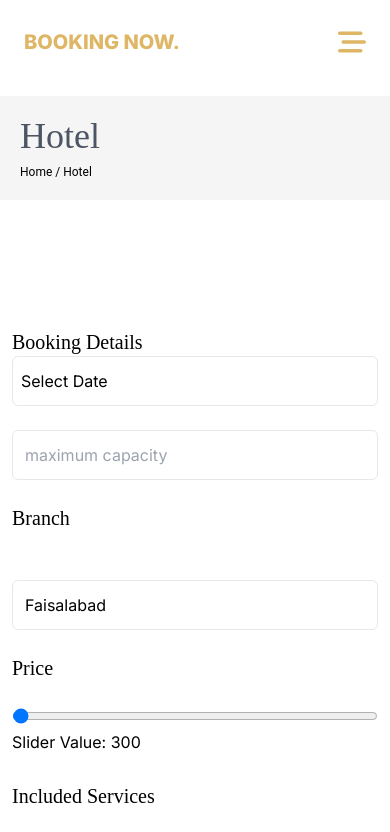
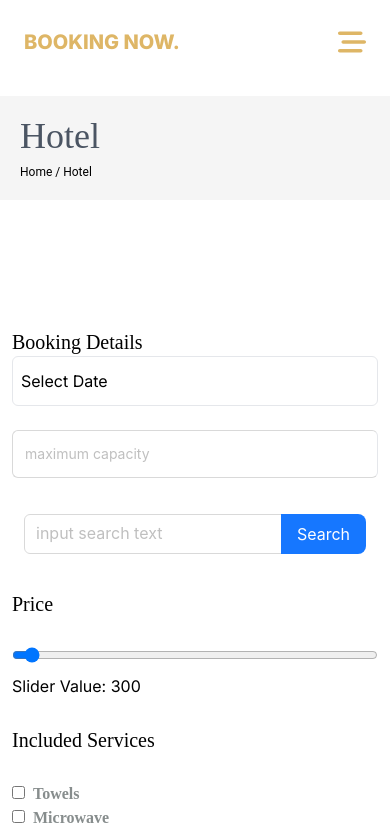
Before and after one commit to TopSol/product-one, a Next.js app: page /pages/marquee in a window 390 px wide. Shown: the top 832 px of the page. Built offline with nearby package versions, Linux system fonts and the light colour scheme; no server answers; the database is empty.

Commit message:
fix the branch filter issuee

```diff
--- a/app/pages/marquee/page.tsx
+++ b/app/pages/marquee/page.tsx
@@ -4,14 +4,15 @@ import Navbar from "@/app/component/Navbar";
 import Footer from "@/app/component/footer";
 import { db } from "@/app/firebase";
 import "react-day-picker/dist/style.css";
-import { useStore } from "../../../store";
+import { message } from "antd";
 import { collection, getDocs } from "firebase/firestore";
 import "./style.css";
 import MarqueeDetails from "@/app/component/MarqueeDetails";
-import { Input } from "antd";
-
-import { format } from 'date-fns';
-import { DateRange, DayPicker } from 'react-day-picker';
+import { Input, Space } from "antd";
+const { Search } = Input;
+import axios from "axios";
+import { format } from "date-fns";
+import { DateRange, DayPicker } from "react-day-picker";
 import Modal from "antd/es/modal/Modal";
 import { getFormatDates } from "@/app/utils";
 const pastMonth = new Date();
@@ -22,9 +23,11 @@ function Marquee() {
   const [venuesPrice, setVenuesPrice] = useState([]);
   const [filterMarqueeWithPrice, setFilterMarqueeWithPrice] = useState([]); // [
   const [filteredVenuesPrice, setFilteredVenuesPrice] = useState([]);
-  const [controlPrice,setControlPrice]=useState([])
-  const [bookDate,setBookDate]=useState([])
+  const [controlPrice, setControlPrice] = useState([]);
+  const [bookDate, setBookDate] = useState([]);
   const [range, setRange] = useState<DateRange | undefined>();
+  const [searchQuery, setSearchQuery] = useState("");
+  const [coordinates, setCoordinates] = useState({ lat: null, lng: null });
   const handleSliderChange = async (event) => {
     const price = Number(event.target.value);
     setSliderValue(price);
@@ -35,7 +38,7 @@ function Marquee() {
       return item?.data?.price < value;
     });
     let arr = [];
-    const data=controlPrice.length?controlPrice:userData
+    const data = controlPrice.length ? controlPrice : userData;
     data.map((item) => {
       filteredVenues.map((item1) => {
         if (item.data.userId.includes(item1.data.userId)) {
@@ -49,13 +52,13 @@ function Marquee() {
     setFilterMarqueeWithPrice(arr);
     setFilteredVenuesPrice(arr);
   };
-  const handleSittingCapacity =(e)=>{
-  const capacity=Number(e.target.value)
+  const handleSittingCapacity = (e) => {
+    const capacity = Number(e.target.value);
     const filteredVenues = venuesPrice.filter((item) => {
-    return capacity > item?.data?.minCapacity ;
+      return capacity > item?.data?.minCapacity;
     });
     let arr = [];
-  const data=filteredVenuesPrice.length ? filteredVenuesPrice : userData
+    const data = filteredVenuesPrice.length ? filteredVenuesPrice : userData;
     data.map((item) => {
       filteredVenues.map((item1) => {
         if (item.data.userId.includes(item1.data.userId)) {
@@ -66,10 +69,9 @@ function Marquee() {
       });
     });
     setFilterMarqueeWithPrice(arr);
-  setControlPrice(arr)
+    setControlPrice(arr);
+  };
 
-  }
-  console.log(userData, "userDatauserData");
   useEffect(() => {
     const getUser = async () => {
       const querySnapshot = await getDocs(collection(db, "users"));
@@ -89,45 +91,133 @@ function Marquee() {
       });
       setVenuesPrice(VenueArr);
       setUserData(dataArr);
-      setBookDate(bookDateArr)
+      setBookDate(bookDateArr);
     };
     getUser();
   }, []);
-  console.log(bookDate,"bookDatebookDate")
+  // console.log(bookDate, "bookDatebookDate");
   useEffect(() => {
     const dates = getFormatDates([range]);
     const startDate = new Date(dates[0]?.from);
     const endDate = new Date(dates[0]?.to);
     venuesPrice.map((item1) => {
-      console.log( item1?.data?.venueId,"sdfsdfsdfdsfsdf")
-      bookDate.map((item2)=>{
-        // item2?.data?.dates?.map((item3)=>{
-        //   const date=new Date(item3)
-        //   if(item1?.data?.venueId===item2?.data?.venueId){
-        //     if(date>=startDate && date<=endDate){
-        //       console.log(item1?.data?.venueId,"item1?.data?.venueId")
-        //     }
-        //   }
-        // })
-        console.log(item2?.data?.dates,"dfsdfsdfddddsddfsdf")
-      })
-      // console.log(item?.data?.venueId, "itemdatauserId");
+      // console.log(item1?.data?.venueId, "sdfsdfsdfdsfsdf");
+      bookDate.map((item2) => {
+        // console.log(item2?.data?.dates, "dfsdfsdfddddsddfsdf");
       });
-    console.log(startDate,"endDate", endDate,"endDate");
+    });
+    // console.log(startDate, "endDate", endDate, "endDate");
   }, [range]);
 
   let footer = <p>Select Date</p>;
   if (range?.from) {
     if (!range.to) {
-      footer = <p>{format(range.from, 'PPP')}</p>;
+      footer = <p>{format(range.from, "PPP")}</p>;
     } else if (range.to) {
       footer = (
         <p>
-          {format(range.from, 'PPP')}–{format(range.to, 'PPP')}
+          {format(range.from, "PPP")}–{format(range.to, "PPP")}
         </p>
       );
     }
   }
+  // const handleSearch = async () => {
+  //   try {
+  //     const response = await axios.get(
+  //       `https://nominatim.openstreetmap.org/search`,
+  //       {
+  //         params: {
+  //           q: searchQuery,
+  //           format: "json",
+  //         },
+  //       }
+  //     );
+
+  //     const data = filteredVenuesPrice.length ? filteredVenuesPrice : userData;
+  //     console.log(data, "datadata");
+
+  //     data.map((item) =>{
+  //       console.log(item.data.locations, "itemitemitem");
+  //       if (item.data.locations == coordinates) {
+  //         // return
+  //         // message.success("Found")
+  //       }
+  //     })
+
+  //     if (response.data.length > 0) {
+  //       const { lat, lng } = response.data[0];
+  //       filterMarqueeWithPrice.includes()
+  //       setCoordinates({ lat: parseFloat(lat), lng: parseFloat(lng) });
+  //       message.success("Found Successfully.");
+  //     } else {
+  //       setCoordinates({ lat: null, lng: null });
+  //       message.warning("Sorry, that address could not be found.");
+
+  //     }
+  //   } catch (error) {
+  //     console.error("Error fetching coordinates:", error);
+  //   }
+  // };
+
+  const isWithinRange = (coord1, coord2, range) => {
+    const distance = Math.sqrt(
+      Math.pow(coord1.lat - coord2.lat, 2) +
+        Math.pow(coord1.lng - coord2.lng, 2)
+    );
+    console.log(distance, "distance", range)
+    return distance <= range;
+  };
+
+  const handleSearch = async () => {
+    try {
+      const response = await axios.get(
+        `https://nominatim.openstreetmap.org/search`,
+        {
+          params: {
+            q: searchQuery,
+            format: "json",
+          },
+        }
+      );
+      const { lat, lon } = response.data[0];
+
+      const data = filteredVenuesPrice.length ? filteredVenuesPrice : userData;
+      const userCoordinates = {
+        lat: Number(lat),
+        lng: Number(lon)
+      };
+
+      const asd = data.filter((item) => {
+        console.log(item.data.locations, "datadata", data);
+        if (
+          item.data.locations &&
+          item.data.locations.lat &&
+          item.data.locations.lng
+        ) {
+          const itemCoordinates = {
+            lat: item.data.locations.lat,
+            lng: item.data.locations.lng,
+          };
+
+          if (isWithinRange(userCoordinates, itemCoordinates, 0.5)) {
+            // alert(1)
+            return true
+            } else {
+              // alert(2)
+              return false
+            }
+          } else {
+            // alert(3)
+            return false
+          }
+
+      });
+      setFilterMarqueeWithPrice(asd)
+    } catch (error) {
+      console.error("Error fetching coordinates:", error);
+    }
+  };
+console.log("setFilterMarqueeWithPrice", filterMarqueeWithPrice)
   return (
     <>
       <div>
@@ -149,24 +239,30 @@ function Marquee() {
               >
                 {footer}
               </div>
-              <input
+              <Input
                 type="text"
                 placeholder="maximum capacity"
                 className="py-3 border-r-gray-200 mt-6 border-[1px] outline-none rounded-md px-3 w-full "
                 onChange={handleSittingCapacity}
               />
             </div>
+
             <div>
-              <h1 className="font-vollkorn text-xl my-6">Branch</h1>
-              <input
+              <Search
+                className="py-3  mt-6  outline-none rounded-md px-3 "
+                placeholder="input search text"
+                allowClear
                 type="text"
-                value={"Faisalabad"}
-                className="py-3 border-r-gray-200 mt-6 border-[1px] outline-none rounded-md px-3 w-full "
+                value={searchQuery}
+                onChange={(e) => setSearchQuery(e.target.value)}
+                enterButton="Search"
+                size="large"
+                onSearch={handleSearch}
               />
             </div>
             <div>
               <h1 className="font-vollkorn text-xl my-6">Price</h1>
-              <input
+              <Input
                 type="range"
                 min="150"
                 max="100000"
@@ -249,8 +345,17 @@ function Marquee() {
             </div>
           </div>
           <div className="w-full  lg:w-[75%]">
-            {(filterMarqueeWithPrice.length || sliderValue > 300 ? filterMarqueeWithPrice : userData).map((item, index) => {
-              return <MarqueeDetails key={index} item={item} filterMarqueeWithPrice={filterMarqueeWithPrice} />;
+            {(filterMarqueeWithPrice.length || sliderValue > 300
+              ? filterMarqueeWithPrice
+              : userData
+            ).map((item, index) => {
+              return (
+                <MarqueeDetails
+                  key={index}
+                  item={item}
+                  filterMarqueeWithPrice={filterMarqueeWithPrice}
+                />
+              );
             })}
           </div>
         </div>
--- a/package.json
+++ b/package.json
@@ -23,6 +23,7 @@
     "@types/react-router": "^5.1.20",
     "antd": "^5.7.0",
     "autoprefixer": "10.4.14",
+    "axios": "^1.4.0",
     "classnames": "^2.3.2",
     "date-fns": "^2.30.0",
     "eslint": "8.42.0",
--- a/store.js
+++ b/store.js
@@ -163,7 +163,6 @@ export const useStore = create(
         set({ hallInformation: data, hallIndex: item });
       },
       addMarqueeVenueNames: (data) => {
-        console.log(data, "marqueeVenueNamesdddd");
         set({ marqueeVenueNames: data });
       },
       addMarqueeVenueDates: (data) => {
@@ -171,12 +170,10 @@ export const useStore = create(
       },
 
       addRegistration: (userData) => {
-        console.log(userData, "Registration");
         set({ registration: userData });
       },
 
       addUser: (userData) => {
-        console.log(userData, "Registration");
         set({ userInformation: userData });
       },
       addBookedDates: (dishData) => {
@@ -212,12 +209,10 @@ export const useStore = create(
           const docSnap = await getDoc(docRef);
           if (docSnap.exists()) {
             const data = docSnap.data();
-            console.log(data, "datasdatae");
             set((state) => ({
               lunchDinner: data,
             }));
           } else {
-            console.log("No such document!");
           }
         } catch (error) {
           console.error("Error fetching document:", error);
```
Also changed, not shown: app/component/MarqueeDetails.tsx (+33 -43 lines), app/pages/registration/page.tsx (+17 -73 lines), app/utils.js (+1 -91 lines), 1 other file (tests, documents, lock files or other folders). Lines whose indentation alone changed are shown as unchanged.
